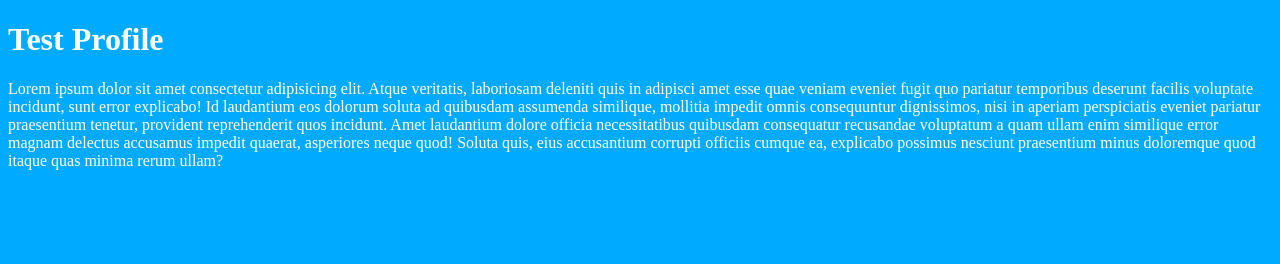
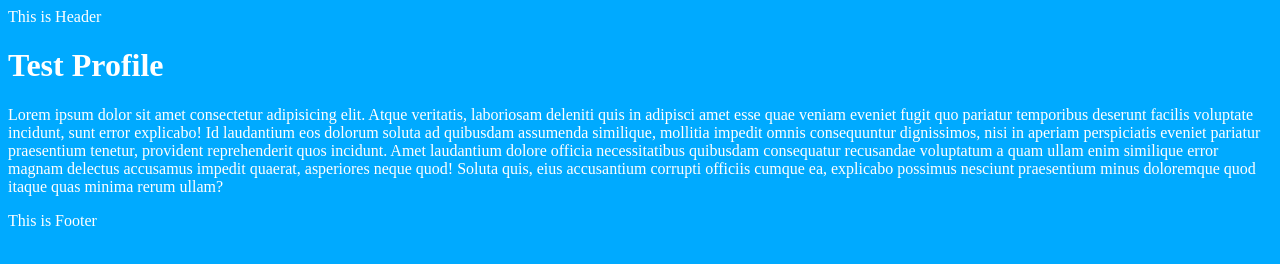
Before and after one commit to wilianglo/TestProfile, a plain HTML site: page index.html in a window 1280 px wide. Drawn offline with Linux system fonts and the light colour scheme.

Commit message:
add header and footer

```diff
--- a/index.html
+++ b/index.html
@@ -7,7 +7,9 @@
     <link rel="stylesheet" href="./css/style.css">
 </head>
 <body>
+    <header>This is Header</header>
     <h1>Test Profile</h1>
     <p>Lorem ipsum dolor sit amet consectetur adipisicing elit. Atque veritatis, laboriosam deleniti quis in adipisci amet esse quae veniam eveniet fugit quo pariatur temporibus deserunt facilis voluptate incidunt, sunt error explicabo! Id laudantium eos dolorum soluta ad quibusdam assumenda similique, mollitia impedit omnis consequuntur dignissimos, nisi in aperiam perspiciatis eveniet pariatur praesentium tenetur, provident reprehenderit quos incidunt. Amet laudantium dolore officia necessitatibus quibusdam consequatur recusandae voluptatum a quam ullam enim similique error magnam delectus accusamus impedit quaerat, asperiores neque quod! Soluta quis, eius accusantium corrupti officiis cumque ea, explicabo possimus nesciunt praesentium minus doloremque quod itaque quas minima rerum ullam?</p>
+    <footer>This is Footer</footer>
 </body>
 </html>
```
